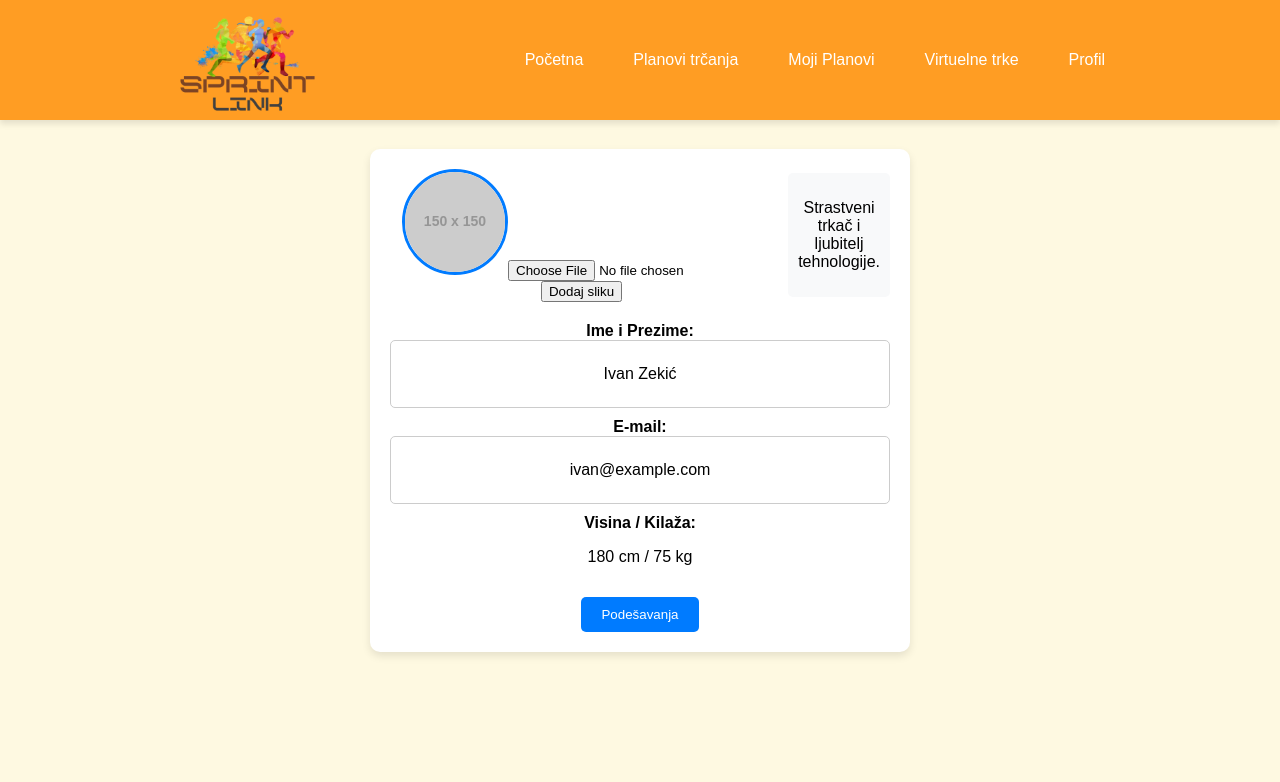
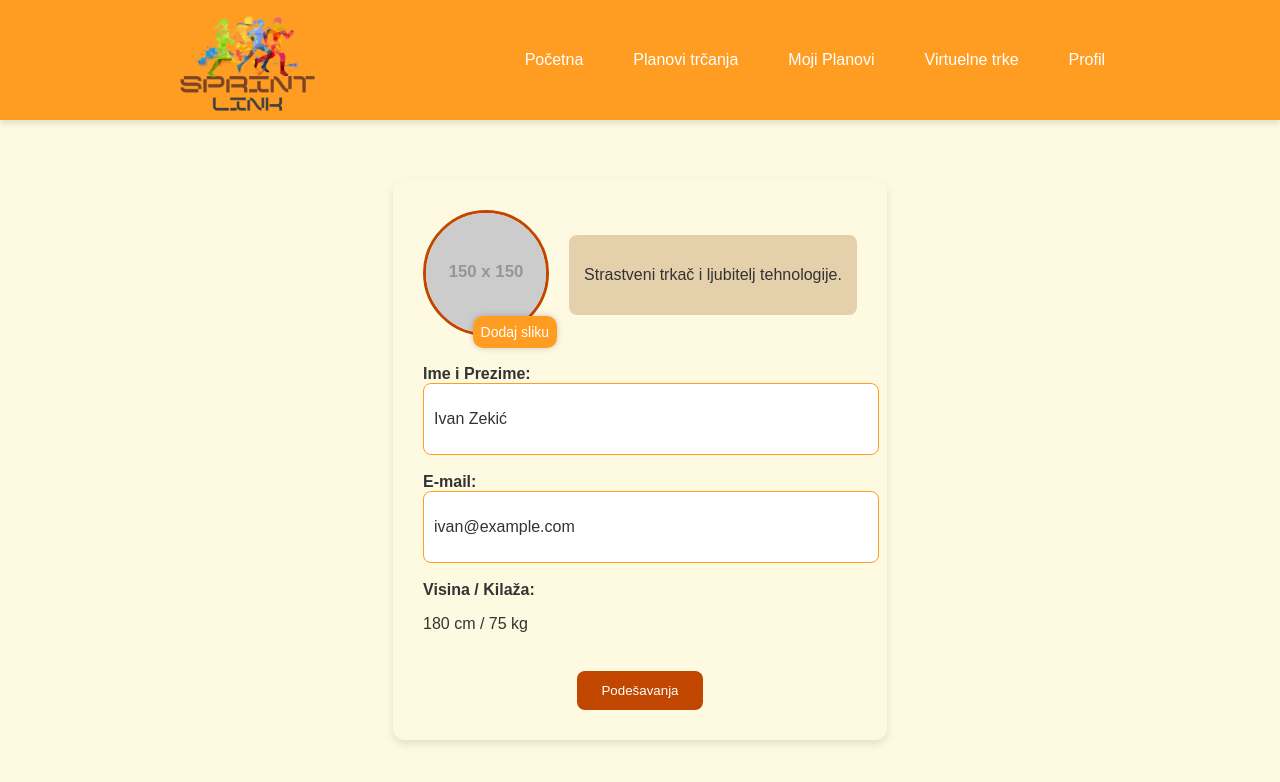
Before and after one commit to elab-development/internet-tehnologije-2024-projekat-partnerizatrcanje_20210349_20210081, a React (Create React App) app: page /profile in a window 1280 px wide. Shown: the top 782 px of the page. Built offline with nearby package versions, Linux system fonts and the light colour scheme.

Commit message:
Profil - 2

```diff
--- a/src/pages/Profile.js
+++ b/src/pages/Profile.js
@@ -13,6 +13,7 @@ export default function Profile() {
     description: "Strastveni trkač i ljubitelj tehnologije."
   });
   const [editingField, setEditingField] = useState(null);
+  const [imageChanged, setImageChanged] = useState(false); // Dodajemo state za promenu slike
 
   const handleDoubleClick = (field) => {
     setEditingField(field);
@@ -32,6 +33,7 @@ export default function Profile() {
       const reader = new FileReader();
       reader.onloadend = () => {
         setUser({ ...user, profileImage: reader.result });
+        setImageChanged(true); // Postavljamo da je slika promenjena
       };
       reader.readAsDataURL(file);
     }
@@ -52,8 +54,11 @@ export default function Profile() {
             className="hidden-input"
             onChange={handleImageChange}
           />
-          <button className="profile-image-button" onClick={() => document.getElementById('profileImage').click()}>
-            Dodaj sliku
+          <button
+            className="profile-image-button"
+            onClick={() => document.getElementById('profileImage').click()}
+          >
+            {imageChanged ? "Izmeni sliku" : "Dodaj sliku"}
           </button>
         </div>
         <div className="profile-description" onDoubleClick={() => handleDoubleClick("description")}>
@@ -72,10 +77,8 @@ export default function Profile() {
         </div>
       </div>
       <div className="profile-info">
-        {[
-          { label: "Ime i Prezime", field: "name" },
-          { label: "E-mail", field: "email" }
-        ].map(({ label, field }) => (
+        {[{ label: "Ime i Prezime", field: "name" }, { label: "E-mail", field: "email" }]
+          .map(({ label, field }) => (
             <div key={field} className="profile-field">
               <strong>{label}:</strong>
               <div className="profile-editable" onDoubleClick={() => handleDoubleClick(field)}>
--- a/src/styles/profil.css
+++ b/src/styles/profil.css
@@ -1,72 +1,149 @@
+/* Profilna stranica sa centralizovanim sadržajem */
 .profile-container {
   max-width: 500px;
-    margin: 20px auto;
-    padding: 20px;
-    background: white;
+  margin-top: 120px;
+  margin-left: auto;
+  margin-right: auto;
+  padding: 30px;
+  background: #FEF9E1; /* Svetla pozadina */
   box-shadow: 0 4px 8px rgba(0, 0, 0, 0.1);
-    border-radius: 10px;
+  border-radius: 12px;
   text-align: center;
 }
 
+/* Glavni header sa profilnom slikom i opisom */
 .profile-header {
   display: flex;
   align-items: center;
-    gap: 15px;
+  gap: 20px;
+  justify-content: center;  /* Centriranje slika i opisa horizontalno */
+  margin-bottom: 20px;
 }
 
-  .profile-image-label {
-    cursor: pointer;
+/* Profilna slika */
+.profile-image-container {
+  position: relative;
 }
 
 .profile-image {
-    width: 100px;
-    height: 100px;
+  width: 120px;
+  height: 120px;
   border-radius: 50%;
   object-fit: cover;
-    border: 3px solid #007bff;
+  border: 3px solid #C14600; /* Orange border */
+  cursor: pointer;
+  transition: transform 0.3s ease; /* Efekat pri hoveru */
 }
 
+.profile-image:hover {
+  transform: scale(1.1); /* Efekat zumiranja slike */
+}
+
+/* Skrivanje inputa za fajl, biće aktiviran dugmetom */
+.hidden-input {
+  display: none;
+}
+
+/* Dugme za promenu slike */
+.profile-image-button {
+  position: absolute;
+  bottom: -8px;
+  right: -8px;
+  background-color: #FF9D23; /* Dugme u boji narandžaste */
+  color: white;
+  border: none;
+  border-radius: 10px;
+  padding: 8px;
+  cursor: pointer;
+  font-size: 14px;
+  box-shadow: 0 0 6px rgba(0, 0, 0, 0.2);
+  transition: background-color 0.3s ease;
+}
+
+.profile-image-button:hover {
+  background-color: #C14600; /* Promena boje na hover */
+}
+
+/* Opis korisnika */
 .profile-description {
   flex: 1;
-    padding: 10px;
-    border-radius: 5px;
-    background: #f8f9fa;
+  padding: 15px;
+  border-radius: 8px;
+  background: #E5D0AC; /* Pozadina opisa u svetloj bež boji */
   cursor: pointer;
+  text-align: left;  /* Poravnava tekst sa leve strane */
+  font-size: 16px;
+  color: #333; /* Tamno sive boje za tekst */
+  transition: background-color 0.3s ease;
 }
 
-  .profile-info {
-    margin-top: 20px;
+.profile-description:hover {
+  background-color: #FF9D23; /* Promena boje na hover */
+  color: white; /* Bele slova pri hoveru */
 }
 
-  .profile-field {
-    margin-bottom: 10px;
+/* Sekcija sa informacijama o korisniku */
+.profile-info {
+  margin-top: 25px;
 }
 
-  .profile-editable {
-    padding: 8px;
-    border-radius: 5px;
-    border: 1px solid #ccc;
-    cursor: pointer;
+/* Svaka informacija o korisniku */
+.profile-field {
+  margin-bottom: 18px;
+  text-align: left;
+  font-size: 16px;
+  color: #333;
 }
 
+/* Stil za editable područja (ime, email) */
+.profile-editable {
+  padding: 10px;
+  border-radius: 8px;
+  border: 1px solid #FF9D23;
+  cursor: pointer;
+  width: 100%;
+  font-size: 16px;
+  background-color: #FFF;
+  transition: border-color 0.3s ease;
+}
+
+.profile-editable:hover {
+  border-color: #C14600; /* Promena boje ivice prilikom hovera */
+}
+
+/* Stil za input polja */
 .profile-input {
   width: 100%;
-    padding: 8px;
-    border-radius: 5px;
-    border: 1px solid #ccc;
+  padding: 10px;
+  border-radius: 8px;
+  border: 1px solid #FF9D23;
+  font-size: 16px;
+  background-color: #FFF;
+  transition: border-color 0.3s ease;
 }
 
+.profile-input:focus {
+  border-color: #C14600; /* Fokus na inputu sa narandžastom bojom */
+  outline: none; /* Uklanja plavi outline prilikom fokusa */
+}
+
+/* Dugme za podešavanja */
 .profile-button {
-    margin-top: 15px;
-    padding: 10px 20px;
-    background: #007bff;
+  margin-top: 20px;
+  padding: 12px 24px;
+  background: #C14600; /* Narandžasta pozadina dugmeta */
   color: white;
   border: none;
-    border-radius: 5px;
+  border-radius: 8px;
   cursor: pointer;
-    transition: background 0.3s;
+  transition: background-color 0.3s ease;
 }
 
 .profile-button:hover {
-    background: #0056b3;
+  background: #FF9D23; /* Promena boje na hover */
 }
+
+/* Dugme za podešavanje stila u odnosu na dark mode */
+.profile-button:focus {
+  box-shadow: 0 0 8px rgba(0, 0, 0, 0.2);
+}
```
Lines whose indentation alone changed are shown as unchanged.
